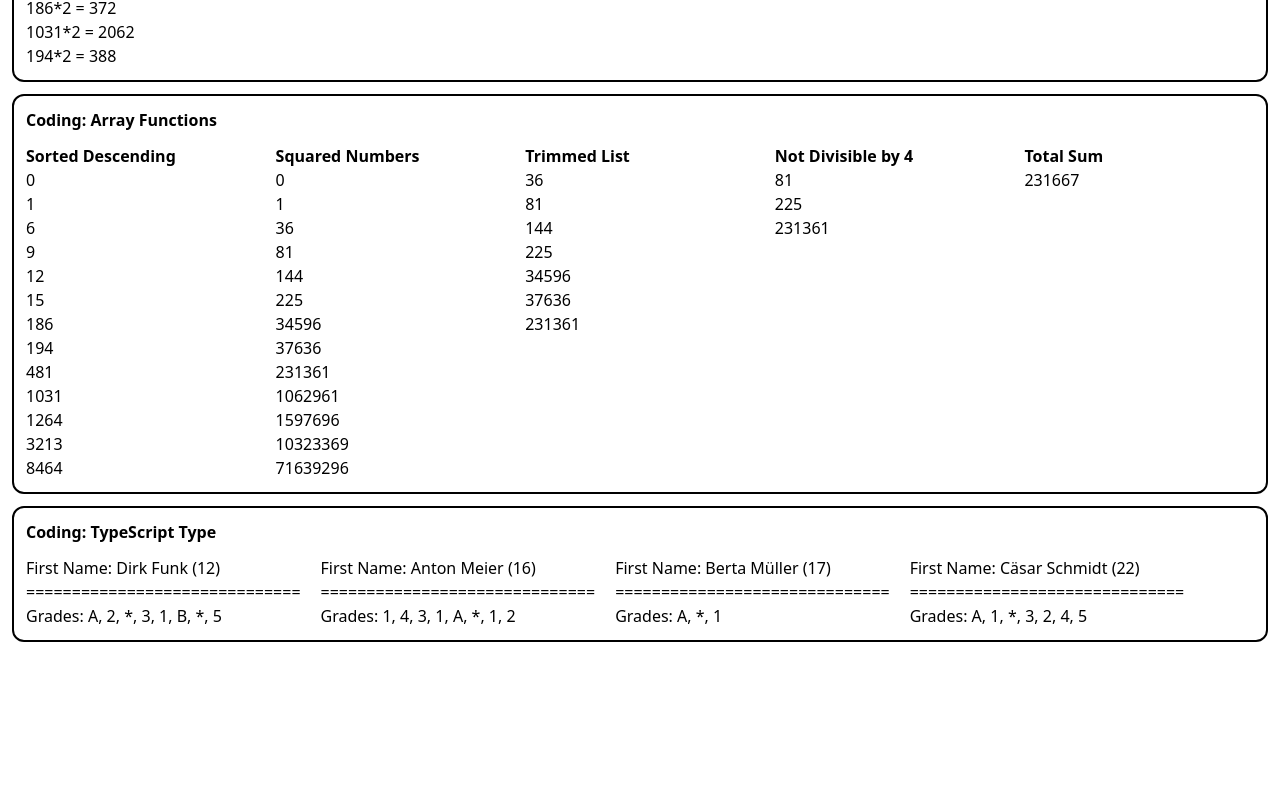
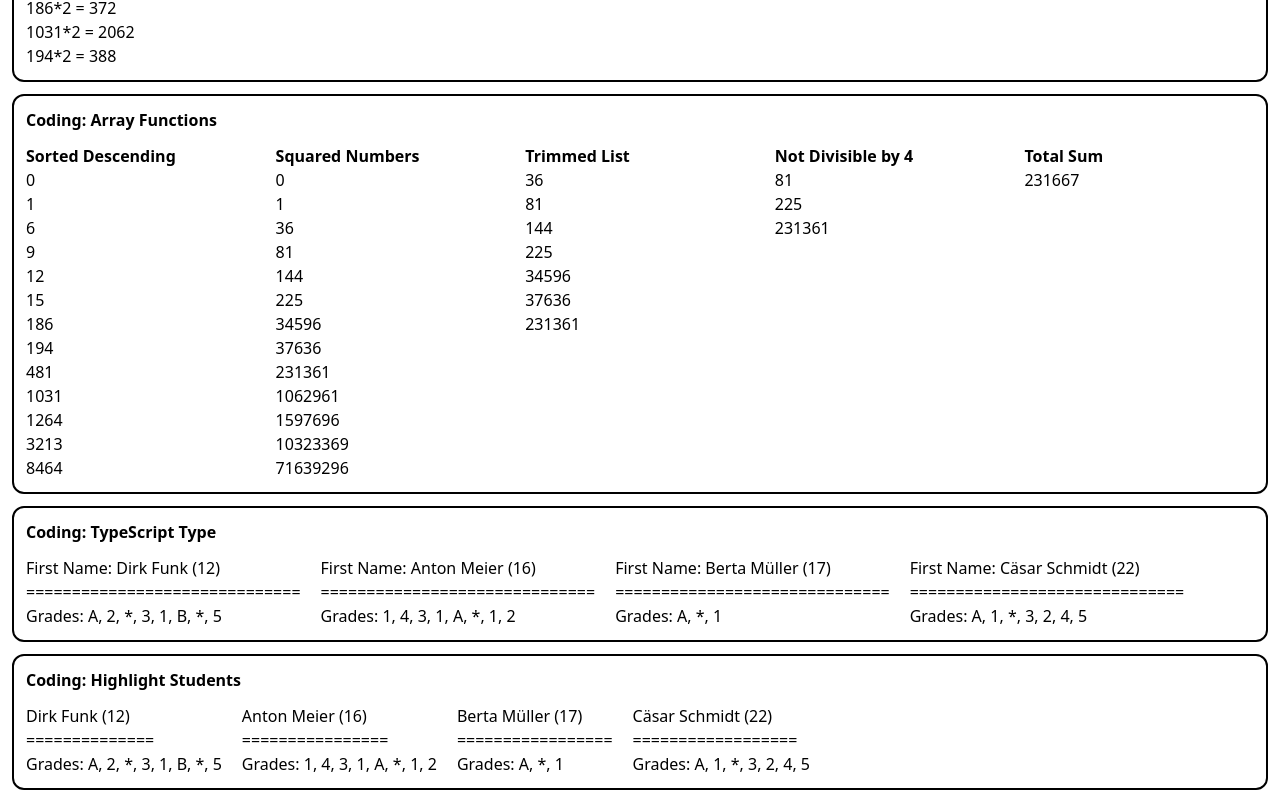
Before and after one commit to difunk/AWD-CHALLENGES, a React (Vite) app: page / in a window 1280 px wide. Shown: the part 1274-2076 px from the top of the page. Before the commit the page ends 1928 px from the top, so only its background shows below. Built offline with nearby package versions, Linux system fonts and the light colour scheme.

Commit message:
add: challenge 11

```diff
--- a/src/App.tsx
+++ b/src/App.tsx
@@ -1,6 +1,7 @@
 import './App.css'
 import Challenge1 from './components/Challenge1'
 import Challenge10 from './components/Challenge10'
+import Challenge11 from './components/Challenge11'
 import Challenge2 from './components/Challenge2'
 import Challenge3 from './components/Challenge3'
 import Challenge4 from './components/Challenge4'
@@ -23,6 +24,7 @@ function App() {
       <Challenge8 />
       <Challenge9 />
       <Challenge10 />
+      <Challenge11 />
     </>
   )
 }
--- /dev/null
+++ b/src/components/Challenge11.tsx
@@ -0,0 +1,42 @@
+import { students } from '../studentData';
+
+const Challenge11 = () => {
+  return (
+    <>
+        <div style={{ backgroundColor: "white", border: "2px solid black", borderRadius: "12px", padding: "12px", margin: "12px"}}>
+            <p style={{ fontWeight: "bold"}}>
+                Coding: Highlight Students
+            </p>
+
+            <div style={{ display: "flex", gap: "20px", marginTop: "12px" }}>
+                {students.map((student, index) => {
+                const displayString =  `${student.firstName} ${student.lastName} (${student.age})`;
+
+                    return(
+                        <div key={index}>
+                            <div>
+                                {displayString}
+                            </div>
+                                {displayString.split("").map((_, index) => (
+                                    <span key={index}>{"="}</span>
+                                ))}
+
+                            <div style={{ display: "flex", alignItems: "center"}}>
+                                <p style={{ whiteSpace: "pre"}}>Grades: </p>
+                                {student.grades.map((grade, index) =>
+                                    <div key={index} style={{ whiteSpace: "pre"}}>
+                                        {grade === undefined ? "*" : grade}
+                                        {index < student.grades.length -1 ? ", " : ""}
+                                    </div>
+                                )}
+                            </div>
+                        </div>
+                    )
+                })}
+            </div>
+        </div>
+    </>
+  )
+}
+
+export default Challenge11
--- a/src/components/Challenge9.tsx
+++ b/src/components/Challenge9.tsx
@@ -1,7 +1,7 @@
 const Challenge9 = () => {
     const list: number[] = [15, 6, 3213, 9, 0, 12, 8464 , 1, 1264, 481, 186, 1031, 194];
     const sortedDescending = list.slice().sort((a, b) => a - b);
-    const squaredNumbers = sortedDescending .map(number => Math.pow(number, 2));
+    const squaredNumbers = sortedDescending.map(number => Math.pow(number, 2));
     const trimmedList = squaredNumbers.slice(2, -4);
     const filteredList = trimmedList.filter((number) => number % 4 !== 0)
     const totalSum = filteredList.reduce((a, b) => a + b)
```
